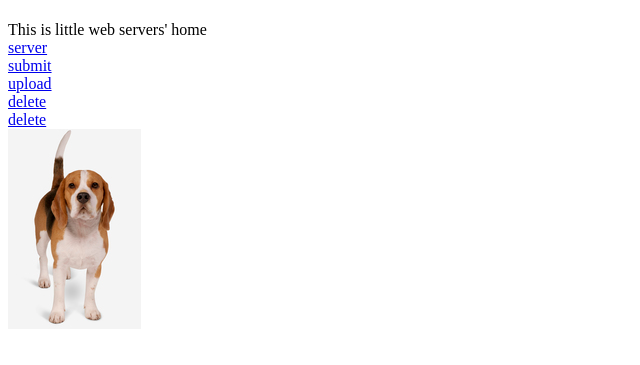
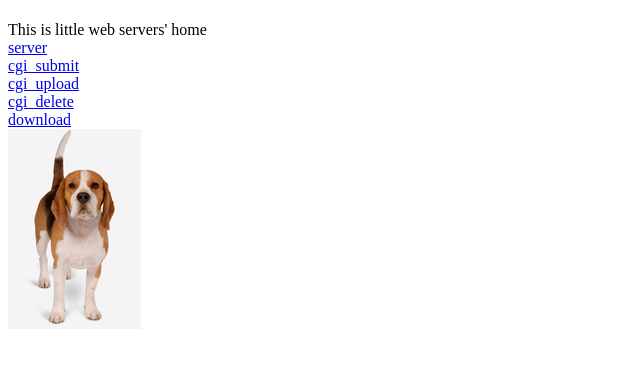
Before and after one commit to kyu-baek/Webserv, a plain HTML site: page www/statics/index.html in a window 1280 px wide. Shown: the part 59-424 px from the top of the page, without its empty margins (0-640 px from the left). Drawn offline with Linux system fonts and the light colour scheme.

Commit message:
index.html

```diff
--- a/www/statics/index.html
+++ b/www/statics/index.html
@@ -9,10 +9,10 @@
 		This is little web servers' home
 	</div>
 	<div><a href="/server">server</a></div>
-	<div><a href="/submit">submit </a></div>
-	<div><a href="/upload">upload</a></div>
-	<div><a href="/delete">delete</a></div>
-	<div><a href="/download">delete</a></div>
+	<div><a href="/submit">cgi_submit </a></div>
+	<div><a href="/upload">cgi_upload</a></div>
+	<div><a href="/delete">cgi_delete</a></div>
+	<div><a href="/download">download</a></div>
 	<img src="image.jpeg" alt="" srcset="">
 </body>
 </html>
```
